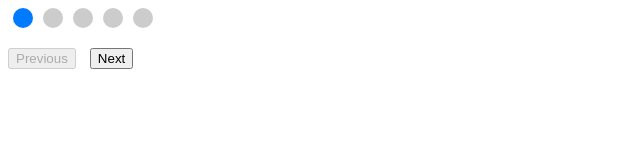
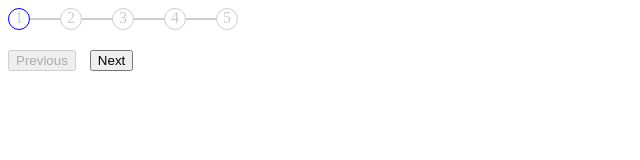
Before and after one commit to acciojob/progress-bar-Kankush18, a website: page main.html in a window 1280 px wide. Shown: the whole page, without its empty margins (0-640 px from the left). Drawn offline with Linux system fonts and the light colour scheme.

Commit message:
created a submission

```diff
--- a/main.html
+++ b/main.html
@@ -10,17 +10,17 @@
 	<!-- the entire body must be written by student -->
 	<div class="progress-bar">
         <div class="circle-container">
-            <div id="circle-1" class="circle active"></div>
-            <div id="circle-2" class="circle"></div>
-            <div id="circle-3" class="circle"></div>
-            <div id="circle-4" class="circle"></div>
-            <div id="circle-5" class="circle"></div>
+            <div id="circle-1" class="circle active">1</div>
+            <div class="bar" id="bar-1"></div>
+            <div id="circle-2" class="circle">2</div>
+            <div class="bar" id="bar-2"></div>
+            <div id="circle-3" class="circle">3</div>
+            <div class="bar" id="bar-3"></div>
+            <div id="circle-4" class="circle">4</div>
+            <div class="bar" id="bar-4"></div>
+            <div id="circle-5" class="circle">5</div>
         </div>
         <div class="bar-container">
-            <div class="bar" id="bar-1"></div>
-            <div class="bar" id="bar-2"></div>
-            <div class="bar" id="bar-3"></div>
-            <div class="bar" id="bar-4"></div>
         </div>
     </div>
     <button id="prev" disabled>Previous</button>
--- a/styles.css
+++ b/styles.css
@@ -14,12 +14,16 @@
     width: 20px;
     height: 20px;
     border-radius: 50%;
-    background-color: #ccc;
-    margin: 0 5px;
+	border:1px solid #ccc;
+    background-color: white;
+
+	color:#ccc;
+	text-align:center;
+
 }
 
 .circle.active {
-    background-color: #007bff;
+    border:1px solid blue;
 }
 
 .bar-container {
@@ -30,11 +34,11 @@
     height: 2px;
     background-color: #ccc;
     flex: 1;
-    margin: 0 2px;
+    width:30px;
 }
 
 .bar.active {
-    background-color: #007bff;
+    background-color:blue
 }
 
 button {
```
Also changed, not shown: script.js (+5 -5 lines).
